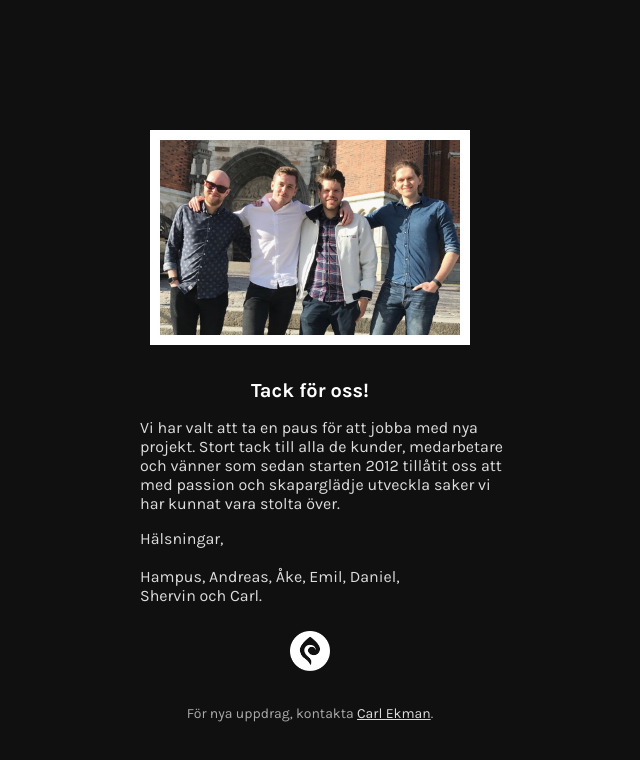
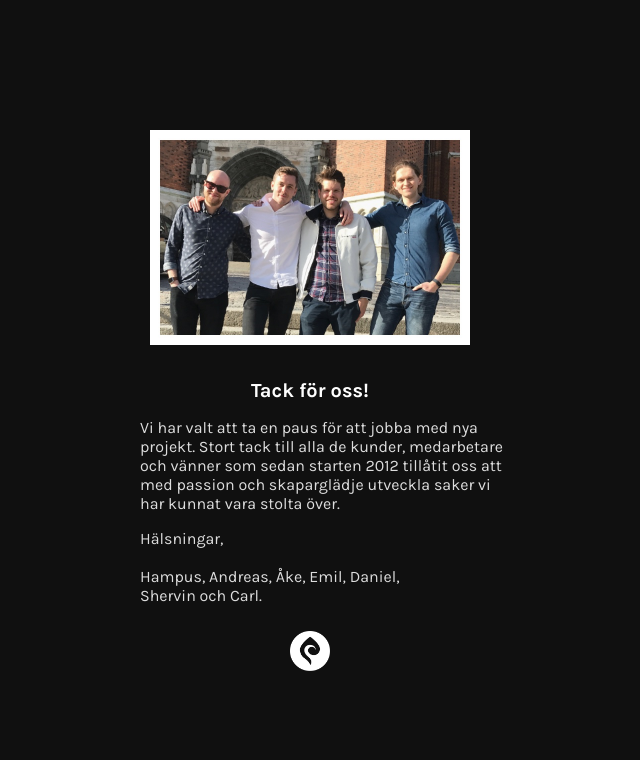
Before and after one commit to SpireAB/spire.se, a plain HTML site: page index.html in a window 1280 px wide. Shown: the whole page, without its empty margins (330-970 px from the left). Drawn offline with Linux system fonts and the light colour scheme.

Commit message:
Remove contact footer

```diff
--- a/index.html
+++ b/index.html
@@ -69,7 +69,6 @@
       <p>Vi har valt att ta en paus för att jobba med nya projekt. Stort tack till alla de kunder, medarbetare och vänner som sedan starten 2012 tillåtit oss att med passion och skaparglädje utveckla saker vi har kunnat vara stolta över.</p>
       <p>Hälsningar,<br/></br>Hampus, Andreas, Åke, Emil, Daniel,<br/>Shervin och Carl.</p>
       <img class="img-small" src="spire-logo.png">
-      <p class="small">För nya uppdrag, kontakta <a href="http://www.carlekman.com">Carl Ekman</a>.</p>
     </div>
   </div>
 </body>
```
